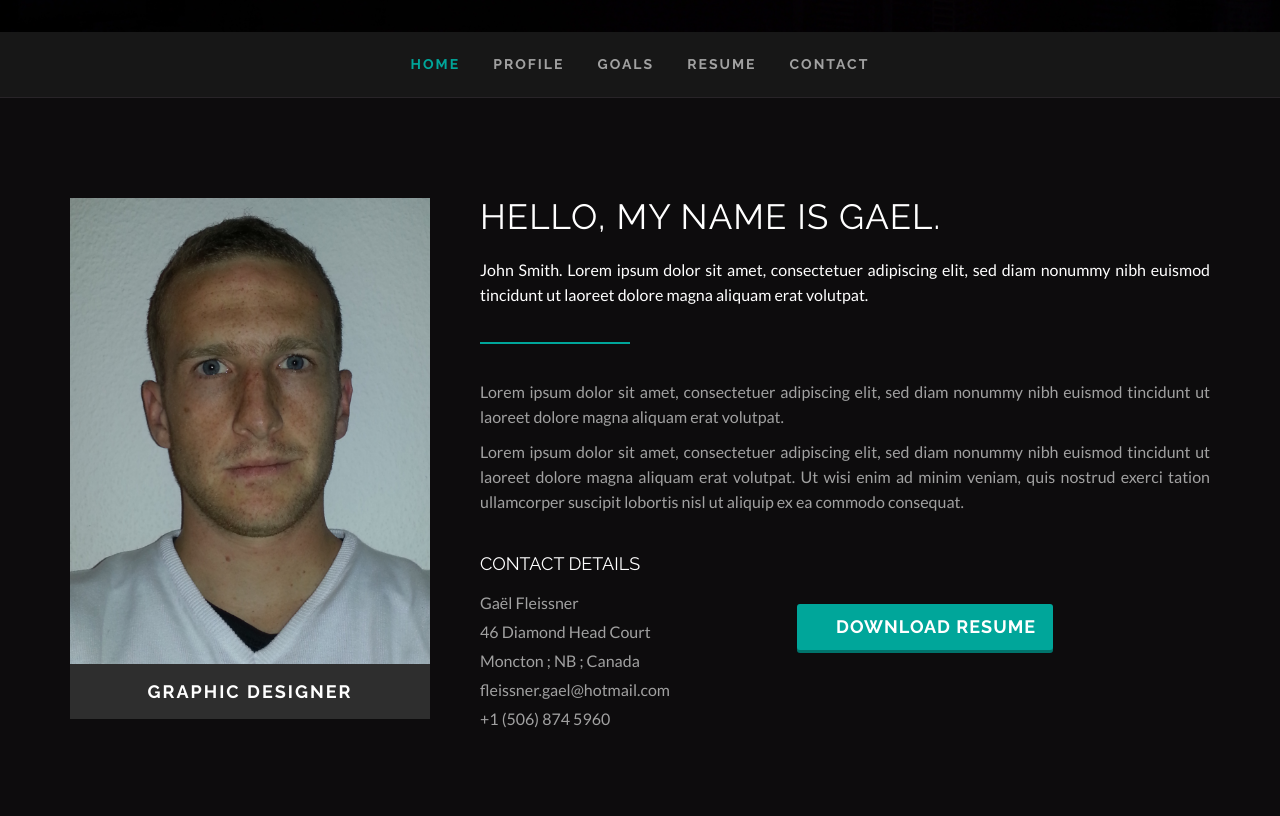
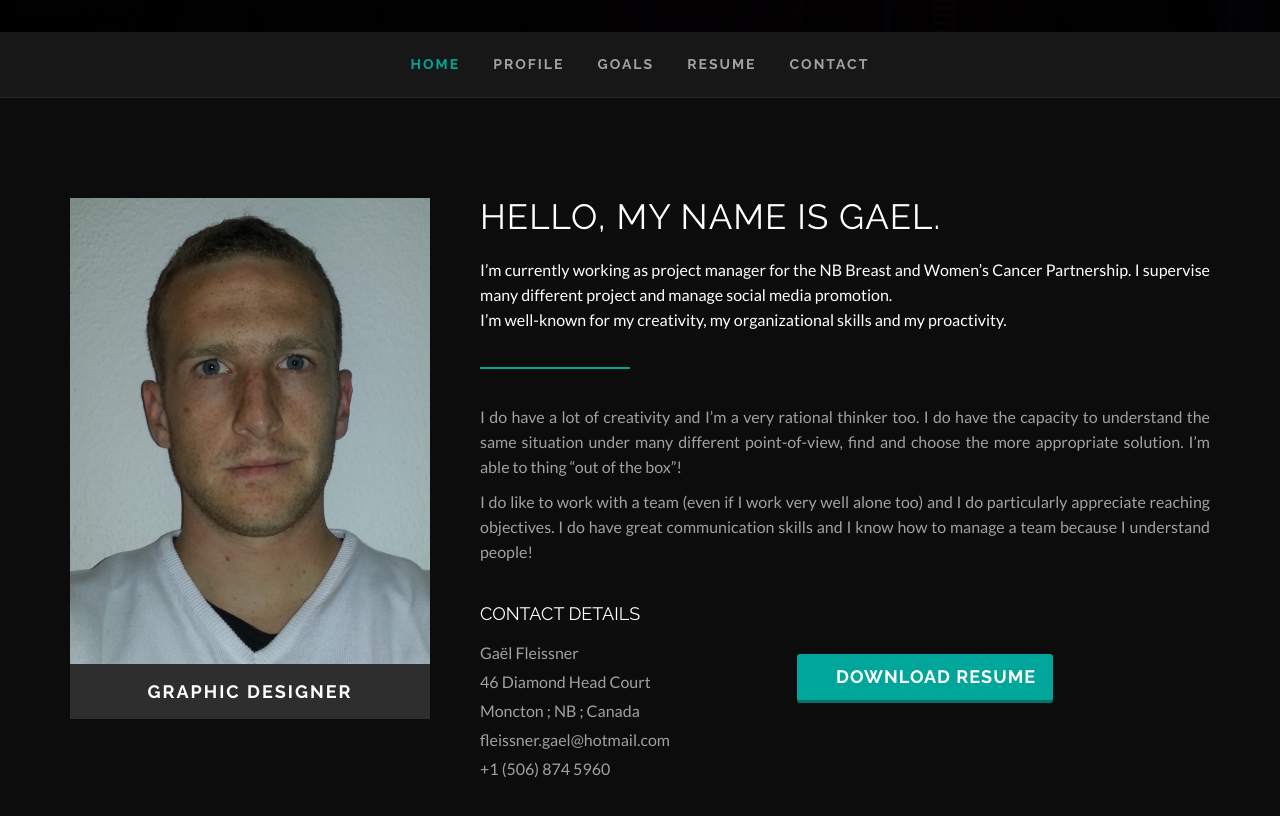
Before and after one commit to clearcareer/GaelFleissner, a Jekyll site: the page built from index.html, in a window 1280 px wide and 900 px high, scrolled down 803 px. Shown: the top 816 px of the window. Built offline with Jekyll 4.4.1, drawn with Linux system fonts in a browser that asks for light colours; some web fonts are replaced; some of the changed text lies outside the part shown.

Commit message:
Updated '/index.html' via CloudCannon

```diff
--- a/index.html
+++ b/index.html
@@ -172,19 +172,13 @@
                                 <div class="col-md-12">
                                     <h2 class="section-title editable">Hello, My Name is gael.</h2>
 
-                                    <p class="editable">
-                                        John Smith. Lorem ipsum dolor sit amet, consectetuer adipiscing elit, sed diam nonummy nibh euismod tincidunt ut laoreet dolore magna aliquam erat volutpat.
-                                    </p>
+                                    <p class="editable">I&rsquo;m currently working as project manager for the NB Breast and Women&rsquo;s Cancer Partnership. I supervise many different project and manage social media promotion.<br />I&rsquo;m well-known for my creativity, my organizational skills and my proactivity.</p>
 
                                     <span class="divider"></span>
 
-                                    <p class="text-grey editable">
-                                        Lorem ipsum dolor sit amet, consectetuer adipiscing elit, sed diam nonummy nibh euismod tincidunt ut laoreet dolore magna aliquam erat volutpat.
-                                    </p>
+                                    <p class="text-grey editable">I do have a lot of creativity and I&rsquo;m a very rational thinker too. I do have the capacity to understand the same situation under many different point-of-view, find and choose the more appropriate solution. I&rsquo;m able to thing &ldquo;out of the box&rdquo;!</p>
 
-                                    <p class="text-grey editable">
-                                        Lorem ipsum dolor sit amet, consectetuer adipiscing elit, sed diam nonummy nibh euismod tincidunt ut laoreet dolore magna aliquam erat volutpat. Ut wisi enim ad minim veniam, quis nostrud exerci tation ullamcorper suscipit lobortis nisl ut aliquip ex ea commodo consequat.
-                                    </p>
+                                    <p class="text-grey editable">I do like to work with a team (even if I work very well alone too) and I do particularly appreciate reaching objectives. I do have great communication skills and I know how to manage a team because I understand people!</p>
                                 </div>
                                 <!-- //.col-md-12 -->
                             </div>
@@ -242,9 +236,7 @@
                     <div class="col-md-8 col-md-offset-2 text-center">
                         <h2 class="section-title editable">What I'm Looking For</h2>
 
-                        <p class="section-subtitle editable">
-                            Lorem ipsum dolor sit amet, consectetuer adipiscing elit, sed diam nonummy nibh euismod tincidunt ut laoreet dolore magna aliquam erat volutpat.
-                        </p>
+                        <p class="section-subtitle editable"></p>
 
                         <span class="divider center"></span>
                     </div>
```
